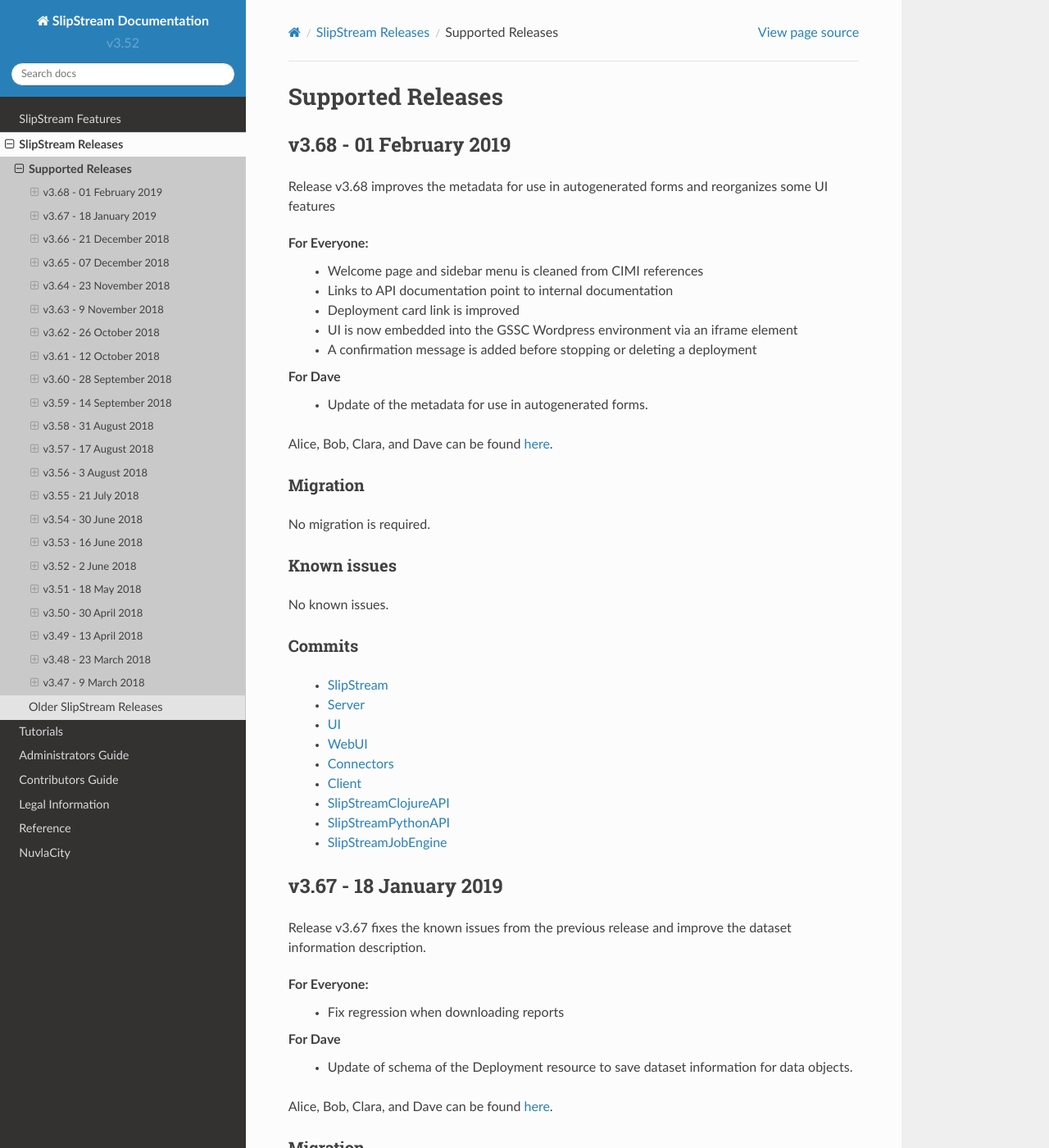
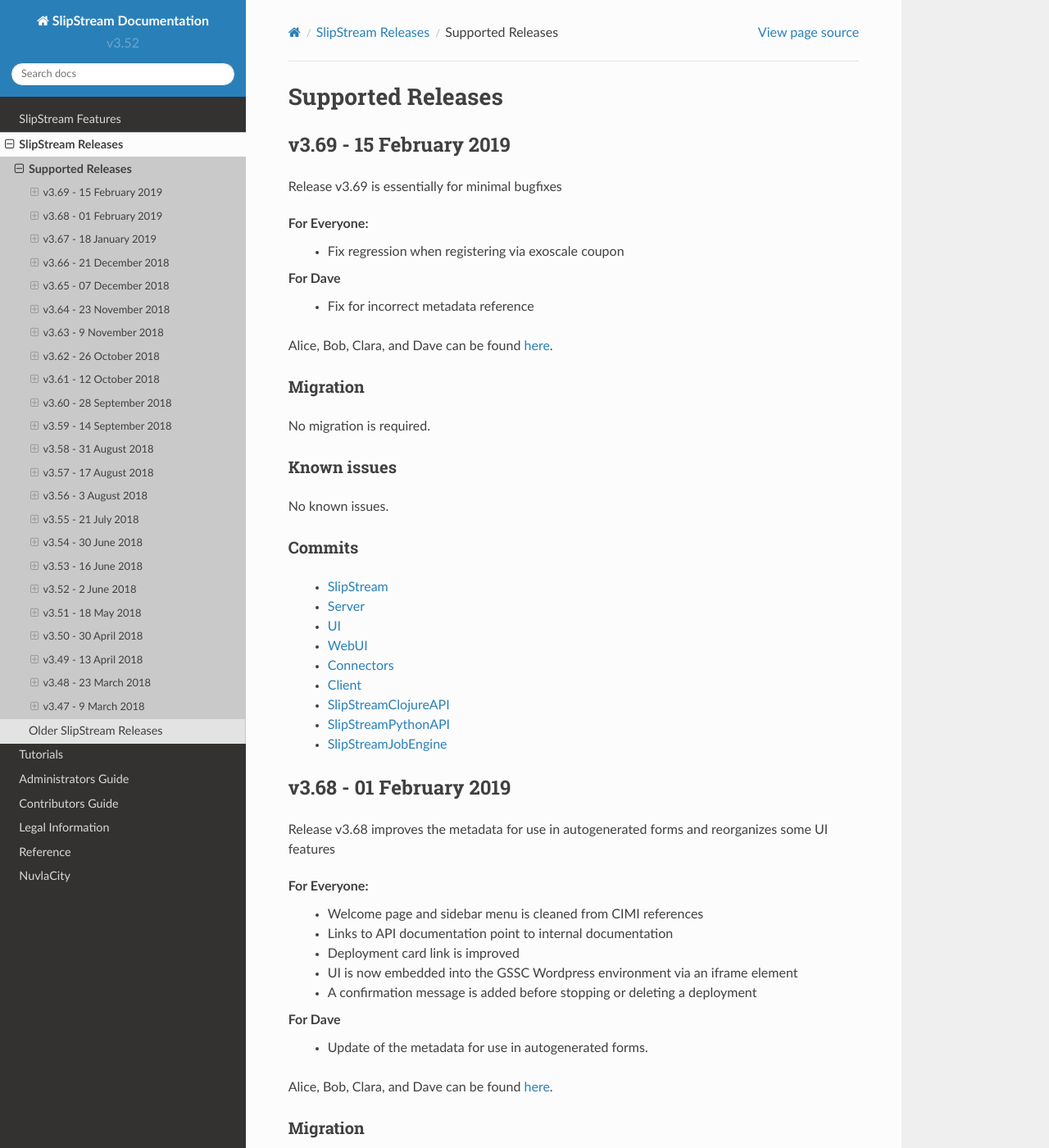
Before and after one commit to slipstream/SlipStreamDocumentation, a Sphinx documentation site: the page built from docs/release_notes/supported-releases.rst, in a window 1280 px wide and 1400 px high. Shown: the whole window at 82% size. Built offline with Sphinx 7.4.7 and the Read the Docs theme 2.0.0, drawn with Linux system fonts in a browser that asks for light colours.

Commit message:
Release notes for v3.69

```diff
--- a/docs/release_notes/supported-releases.rst
+++ b/docs/release_notes/supported-releases.rst
@@ -1,5 +1,47 @@
 Supported Releases
 ==================
+
+v3.69 - 15 February 2019
+--------------------------
+
+Release v3.69 is essentially for minimal bugfixes
+
+
+For Everyone:
+ - Fix regression when registering via exoscale coupon
+
+For Dave
+ - Fix for incorrect metadata reference
+
+
+Alice, Bob, Clara, and Dave can be found
+`here <http://sixsq.com/personae/>`_.
+
+Migration
+~~~~~~~~~
+
+No migration is required.
+
+
+Known issues
+~~~~~~~~~~~~
+
+No known issues.
+
+
+Commits
+~~~~~~~
+
+ -  `SlipStream <https://github.com/slipstream/SlipStream/compare/v3.68...v3.69>`__
+ -  `Server <https://github.com/slipstream/SlipStreamServer/compare/v3.68...v3.69>`__
+ -  `UI <https://github.com/slipstream/SlipStreamUI/compare/v3.68...v3.69>`__
+ -  `WebUI <https://github.com/slipstream/SlipStreamWebUI/compare/v3.68...v3.69>`__
+ -  `Connectors <https://github.com/slipstream/SlipStreamConnectors/compare/v3.68...v3.69>`__
+ -  `Client <https://github.com/slipstream/SlipStreamClient/compare/v3.68...v3.69>`__
+ -  `SlipStreamClojureAPI <https://github.com/slipstream/SlipStreamClojureAPI/compare/v3.68...v3.69>`__
+ -  `SlipStreamPythonAPI <https://github.com/slipstream/SlipStreamPythonAPI/compare/v3.68...v3.69>`__
+ -  `SlipStreamJobEngine <https://github.com/slipstream/SlipStreamJobEngine/compare/v3.68...v3.69>`__
+
 
 v3.68 - 01 February 2019
 --------------------------
```
